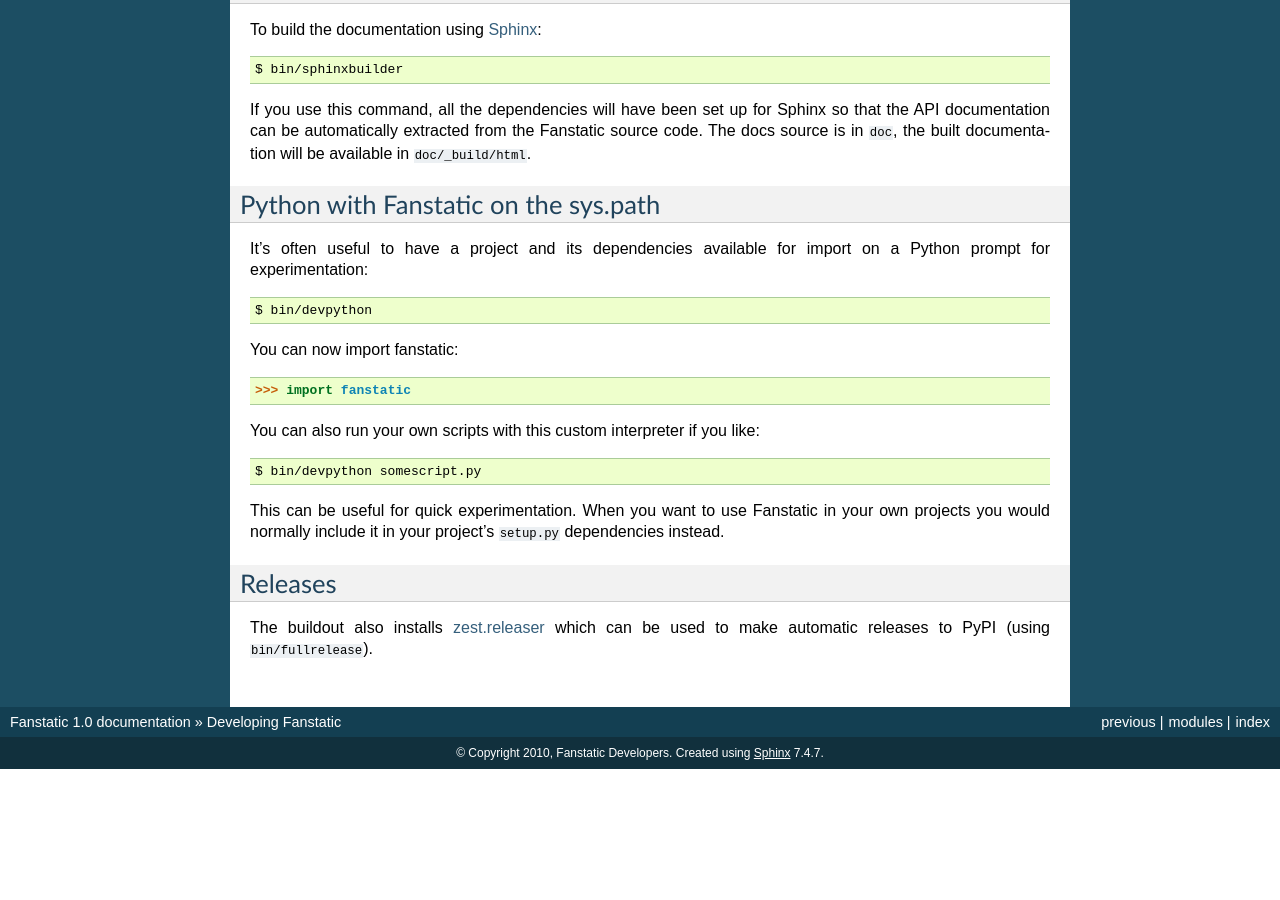
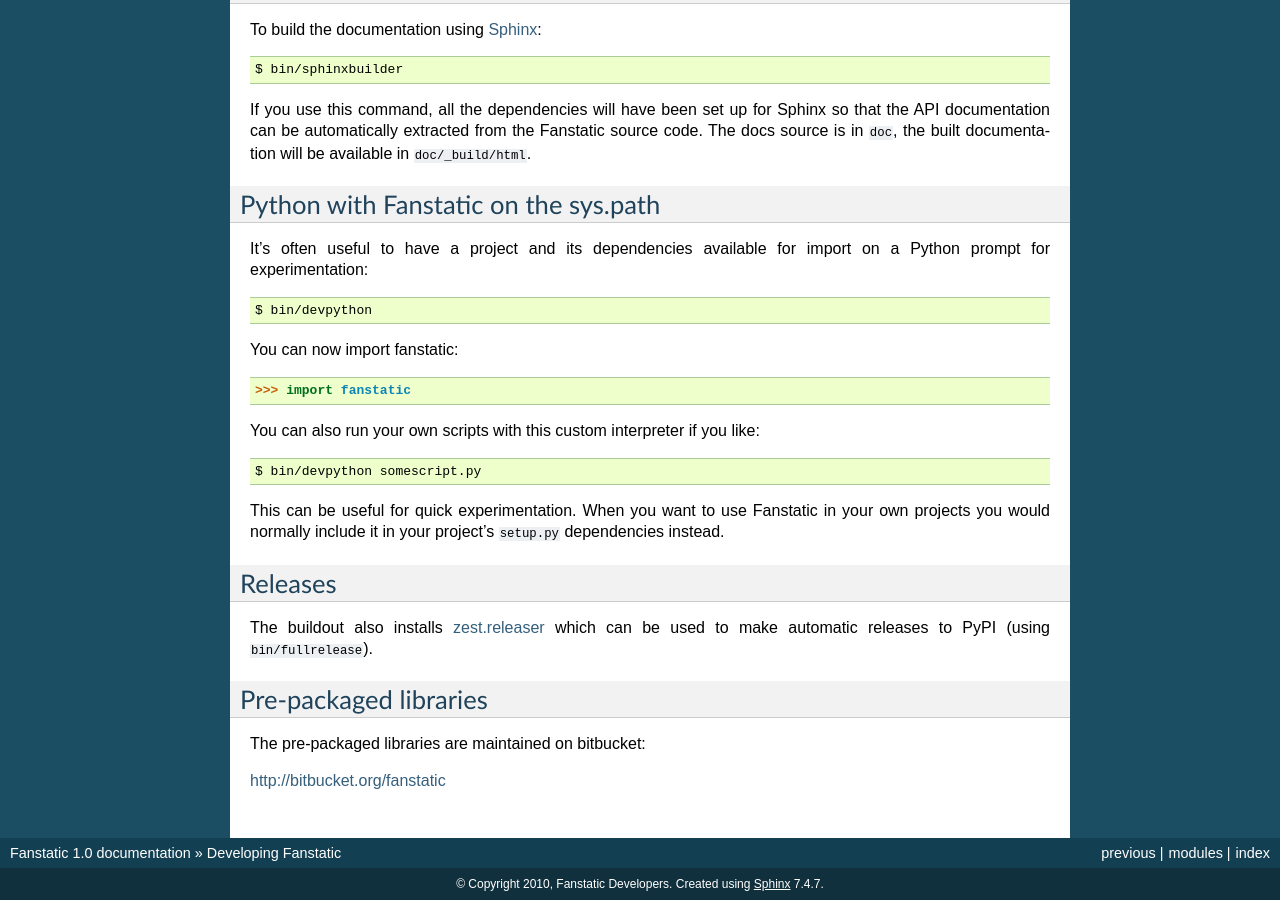
Before and after one commit to zopefoundation/fanstatic, a Sphinx documentation site: the page built from doc/development.rst, in a window 1280 px wide and 900 px high, scrolled down 1115 px. Built offline with Sphinx 7.4.7, drawn with Linux system fonts in a browser that asks for light colours; before the commit the page ends 1884 px from its top, so only the background shows below that; some of the changed text lies outside the part shown.

Commit message:
Documentation about the pre-packaged libraries.

```diff
--- a/doc/development.rst
+++ b/doc/development.rst
@@ -115,3 +115,10 @@
 automatic releases to PyPI (using ``bin/fullrelease``).
 
 .. _`zest.releaser`: http://pypi.python.org/pypi/zest.releaser
+
+Pre-packaged libraries
+----------------------
+
+The pre-packaged libraries are maintained on bitbucket:
+
+http://bitbucket.org/fanstatic
--- a/doc/index.rst
+++ b/doc/index.rst
@@ -14,6 +14,7 @@
    configuration
    paste_deploy
    api
+   libraries
    community
    development
 
```
Also changed, not shown: doc/libraries.rst (added, +16 -0 lines).
